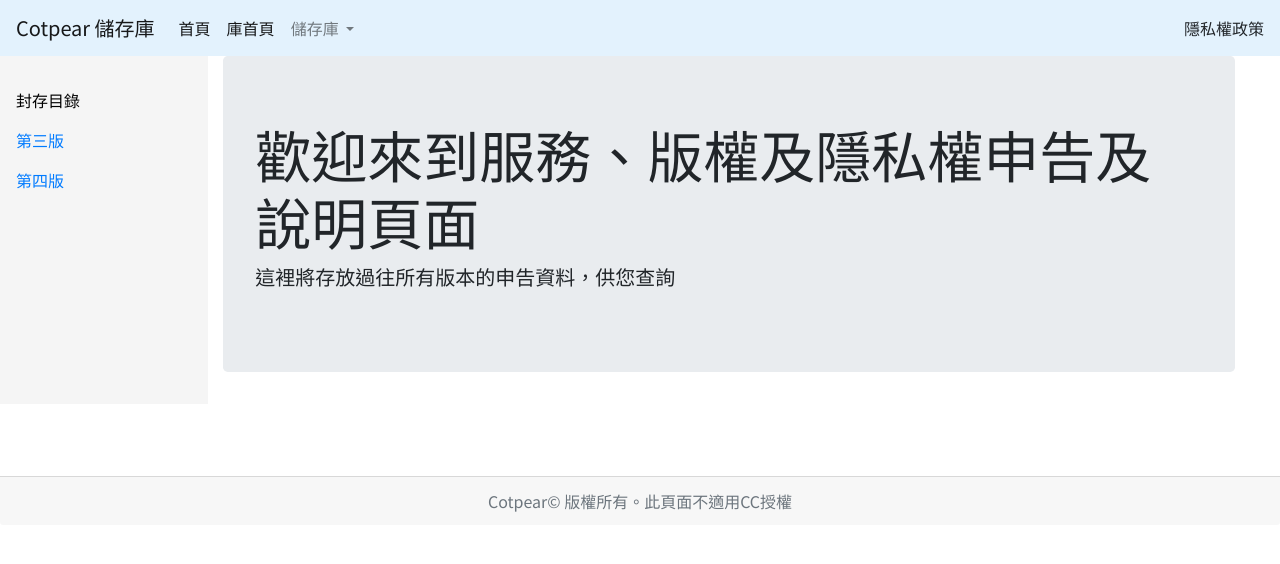
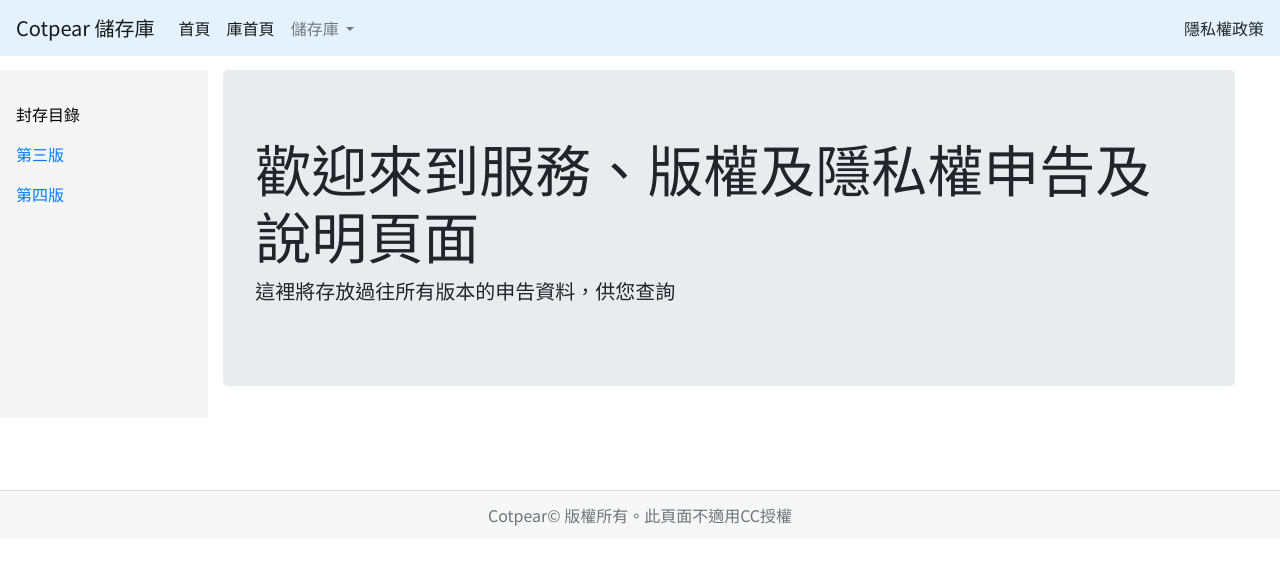
Before and after one commit to hsuan1117/files, a plain HTML site: page policies/index.html in a window 1280 px wide. Drawn offline with nearby package versions, Linux system fonts and the light colour scheme.

Commit message:
Update index.html

```diff
--- a/policies/index.html
+++ b/policies/index.html
@@ -15,7 +15,7 @@
 
 	<link href="/style/style.css" rel="stylesheet" type="text/css">
 </head>
-<body style="padding-top: 56px">
+<body style="padding-top: 70px">
     <div id="navajax"></div>
     <script>
         window.onerror=(e)=>{alert(e)}
```
